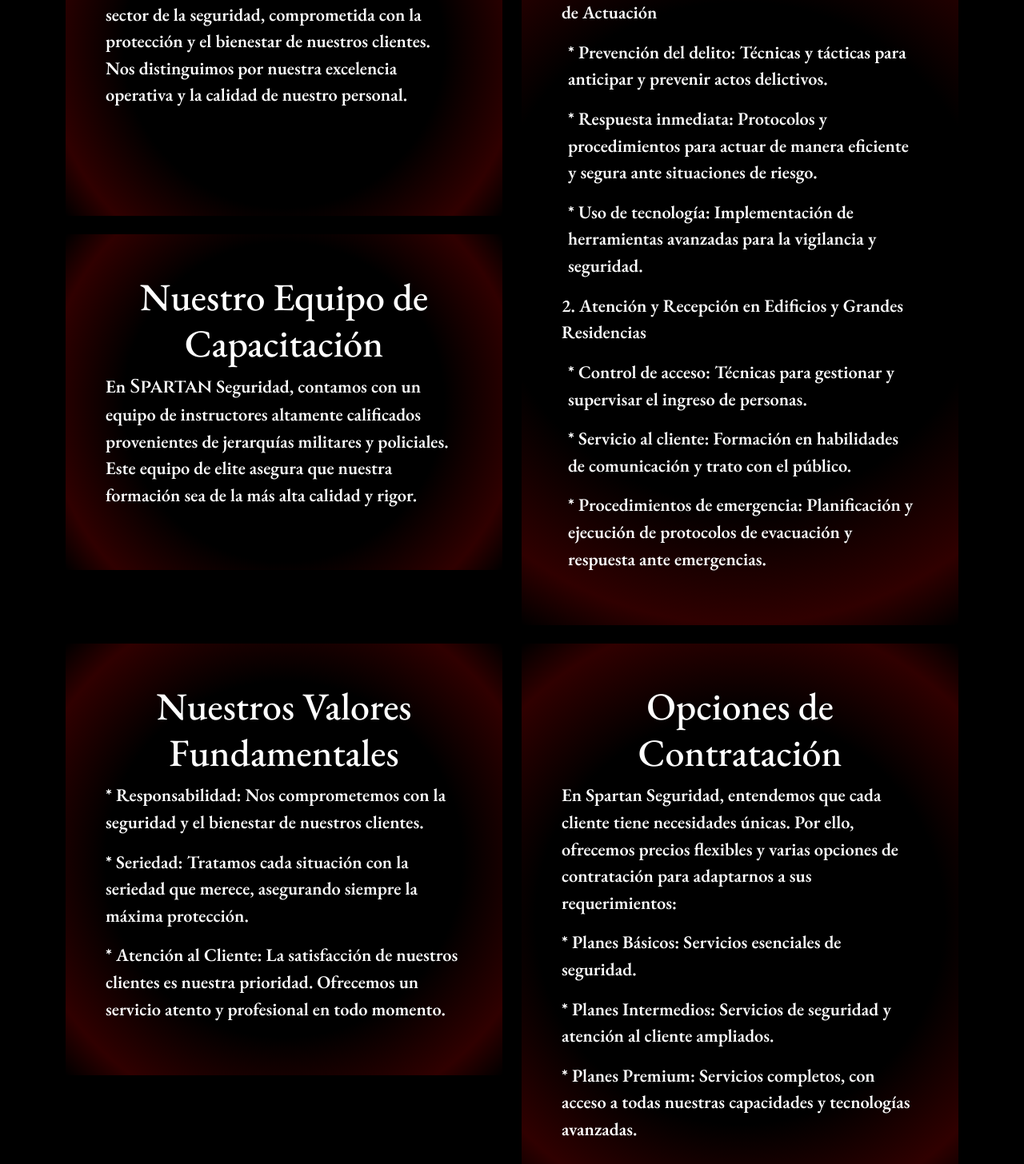
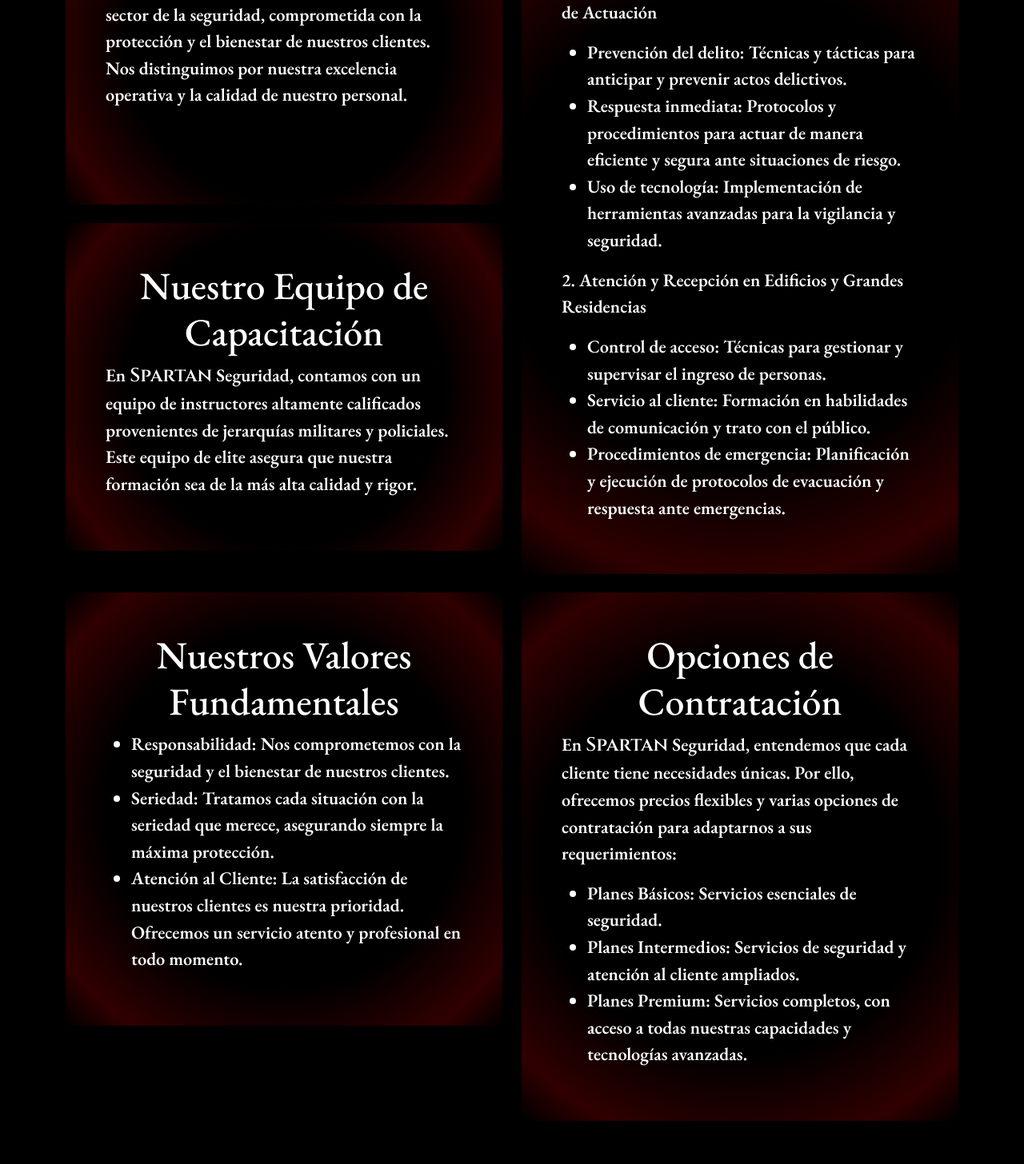
Before and after one commit to gonza87/spartan, a React (Vite) app: page /about in a window 1280 px wide. Shown: the part 827-2283 px from the top of the page at 80% size. Built offline with nearby package versions, Linux system fonts and the light colour scheme.

Commit message:
stilosabout

```diff
--- a/src/App.css
+++ b/src/App.css
@@ -583,7 +583,7 @@
 
 .contQuienes{
   /* max-width: 750px; */
-  min-height: 420px;
+  min-height: 406px;
   margin-top: 23px;
   background: rgb(0,0,0);
   background: radial-gradient(circle, rgba(0,0,0,1) 58%, rgba(48,0,0,1) 86%, rgba(0,0,0,1) 100%, rgba(124,0,0,1) 100%);
--- a/src/pages/About.jsx
+++ b/src/pages/About.jsx
@@ -46,70 +46,78 @@
               <p>
                 1. Capacitación ante el Delito y Procedimientos de Actuación
               </p>
+              <ul>
+                <li>
+                  Prevención del delito: Técnicas y tácticas para anticipar y
+                  prevenir actos delictivos.
+                </li>
+                <li>
+                  Respuesta inmediata: Protocolos y procedimientos para actuar
+                  de manera eficiente y segura ante situaciones de riesgo.
+                </li>
+                <li>
+                  Uso de tecnología: Implementación de herramientas avanzadas
+                  para la vigilancia y seguridad.
+                </li>
+              </ul>
 
-              <p className="ms-2">
-                * Prevención del delito: Técnicas y tácticas para anticipar y
-                prevenir actos delictivos.
-              </p>
-              <p className="ms-2">
-                * Respuesta inmediata: Protocolos y procedimientos para actuar
-                de manera eficiente y segura ante situaciones de riesgo.
-              </p>
-              <p className="ms-2">
-                * Uso de tecnología: Implementación de herramientas avanzadas
-                para la vigilancia y seguridad.
-              </p>
               <p>2. Atención y Recepción en Edificios y Grandes Residencias</p>
-              <p className="ms-2">
-                * Control de acceso: Técnicas para gestionar y supervisar el
+              <ul>
+                <li>
+                  Control de acceso: Técnicas para gestionar y supervisar el
                   ingreso de personas.
-              </p>
-              <p className="ms-2">
-                * Servicio al cliente: Formación en habilidades de comunicación
+                </li>
+                <li>
+                  Servicio al cliente: Formación en habilidades de comunicación
                   y trato con el público.
-              </p>
-              <p className="ms-2">
-                * Procedimientos de emergencia: Planificación y ejecución de
+                </li>
+                <li>
+                  Procedimientos de emergencia: Planificación y ejecución de
                   protocolos de evacuación y respuesta ante emergencias.
-              </p>
+                </li>
+              </ul>
             </div>
           </div>
           <div className="col-lg-6">
             <div className="contQuienes">
               <h2 className="titleQuienes">Nuestros Valores Fundamentales</h2>
-              <p>
-                * Responsabilidad: Nos comprometemos con la seguridad y el
+              <ul>
+                <li>
+                  Responsabilidad: Nos comprometemos con la seguridad y el
                   bienestar de nuestros clientes.
-              </p>
-              <p>
-                * Seriedad: Tratamos cada situación con la seriedad que merece,
+                </li>
+                <li>
+                  Seriedad: Tratamos cada situación con la seriedad que merece,
                   asegurando siempre la máxima protección.
-              </p>
-              <p>
-                * Atención al Cliente: La satisfacción de nuestros clientes es
-                nuestra prioridad. Ofrecemos un servicio atento y profesional en
-                todo momento.
-              </p>
+                </li>
+                <li>
+                  Atención al Cliente: La satisfacción de nuestros clientes es
+                  nuestra prioridad. Ofrecemos un servicio atento y profesional
+                  en todo momento.
+                </li>
+              </ul>
             </div>
           </div>
           <div className="col-lg-6">
             <div className="contQuienes">
               <h2 className="titleQuienes">Opciones de Contratación</h2>
               <p>
-                En Spartan Seguridad, entendemos que cada cliente tiene
-                necesidades únicas. Por ello, ofrecemos precios flexibles y
-                varias opciones de contratación para adaptarnos a sus
-                requerimientos:
+                En <span className="titleSparta">Spartan</span> Seguridad,
+                entendemos que cada cliente tiene necesidades únicas. Por ello,
+                ofrecemos precios flexibles y varias opciones de contratación
+                para adaptarnos a sus requerimientos:
               </p>
-              <p>* Planes Básicos: Servicios esenciales de seguridad.</p>
-              <p>
-                * Planes Intermedios: Servicios de seguridad y atención al
+              <ul>
+                <li>Planes Básicos: Servicios esenciales de seguridad.</li>
+                <li>
+                  Planes Intermedios: Servicios de seguridad y atención al
                   cliente ampliados.
-              </p>
-              <p>
-                * Planes Premium: Servicios completos, con acceso a todas
+                </li>
+                <li>
+                  Planes Premium: Servicios completos, con acceso a todas
                   nuestras capacidades y tecnologías avanzadas.
-              </p>
+                </li>
+              </ul>
             </div>
           </div>
         </div>
```
Lines whose indentation alone changed are shown as unchanged.
